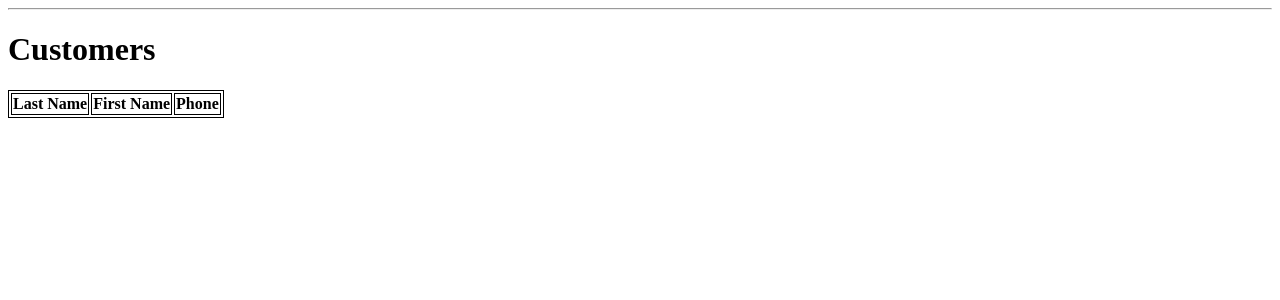
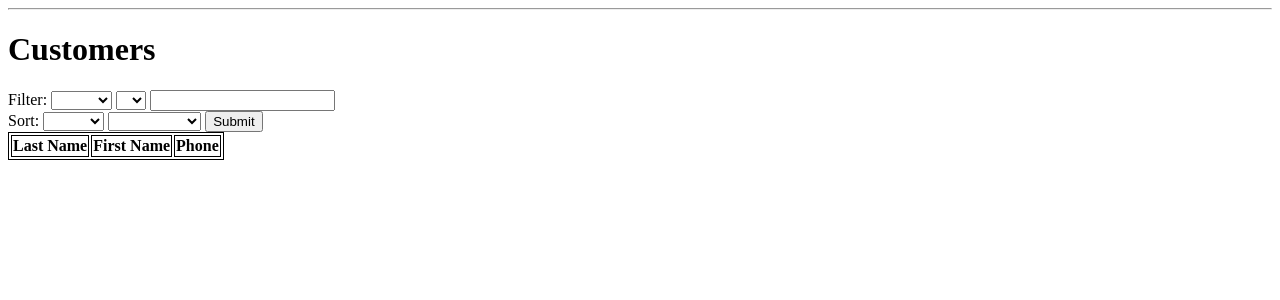
Before and after one commit to sahilposa/FlowerShopDatabase, a Flask app: page /customer in a window 1280 px wide. Shown: the part 63-363 px from the top of the page. Run offline with Flask 2, Linux system fonts and the light colour scheme; data comes from the database, SQL or seed files in the repository; lists and menus that the app fills with data are empty.

Commit message:
implemented sorting and filtering

```diff
--- a/templates/customer.html
+++ b/templates/customer.html
@@ -2,6 +2,39 @@
 
 {% block content %}
     <h1>{% block title %} Customers {% endblock %}</h1>
+    <div>
+        <form method="post">
+            <div>
+                <label>Filter:</label>
+                <select name="filt_attr">
+                    <option value=""></option>
+                    <option value="fname">First</option>
+                    <option value="lname">Last</option>
+                    <option value="phone">Phone</option>
+                </select>
+                <select name="op">
+                    <option value=""></option>
+                    <option value="=">=</option>
+                    <option value="<"><</option>
+                    <option value=">">></option>
+                </select>
+                <input type="text" name="value">
+            </div>
+            <label>Sort:</label>
+            <select name="sort_attr" id="sort_attr">
+                <option value=""></option>
+                <option value="fname">First</option>
+                <option value="lname">Last</option>
+                <option value="phone">Phone</option>
+            </select>
+            <select name="asc" id="asc">
+                <option value=""></option>
+                <option value="ASC">Ascending</option>
+                <option value="DESC">Descending</option>
+            </select>
+            <button type="submit">Submit</button>
+        </form>
+    </div>
     <table>
         <tr>
             <th>Last Name</th>
```
